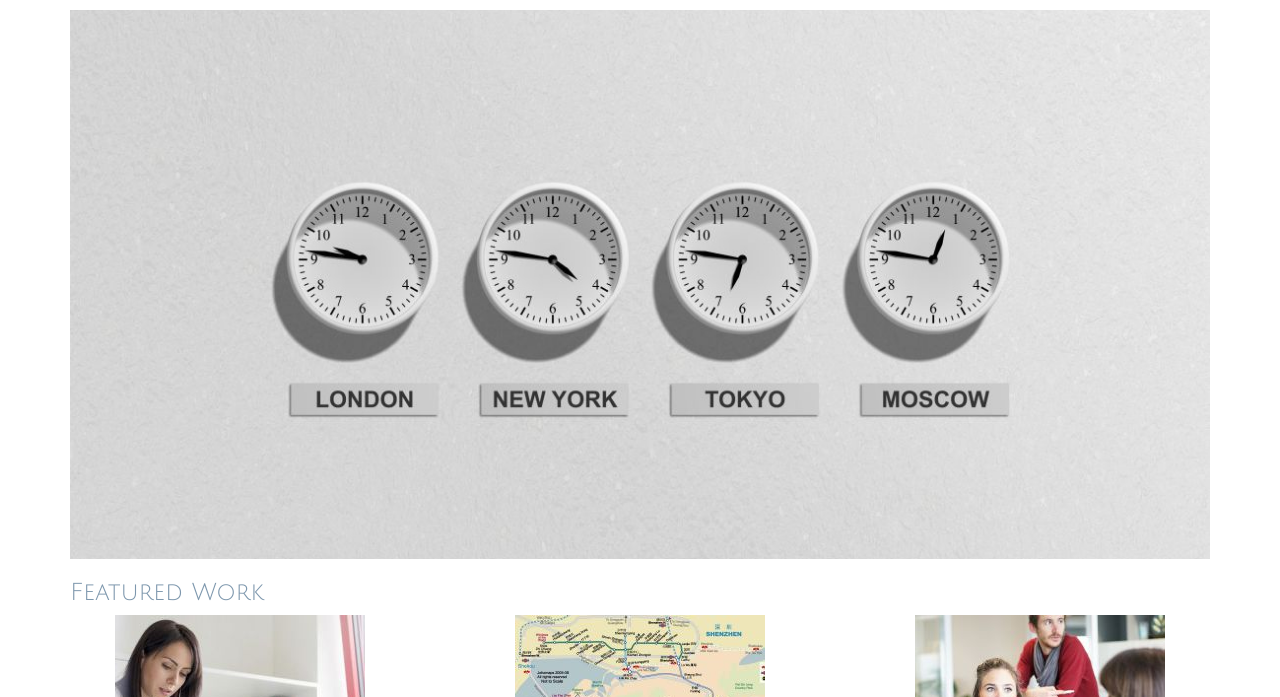
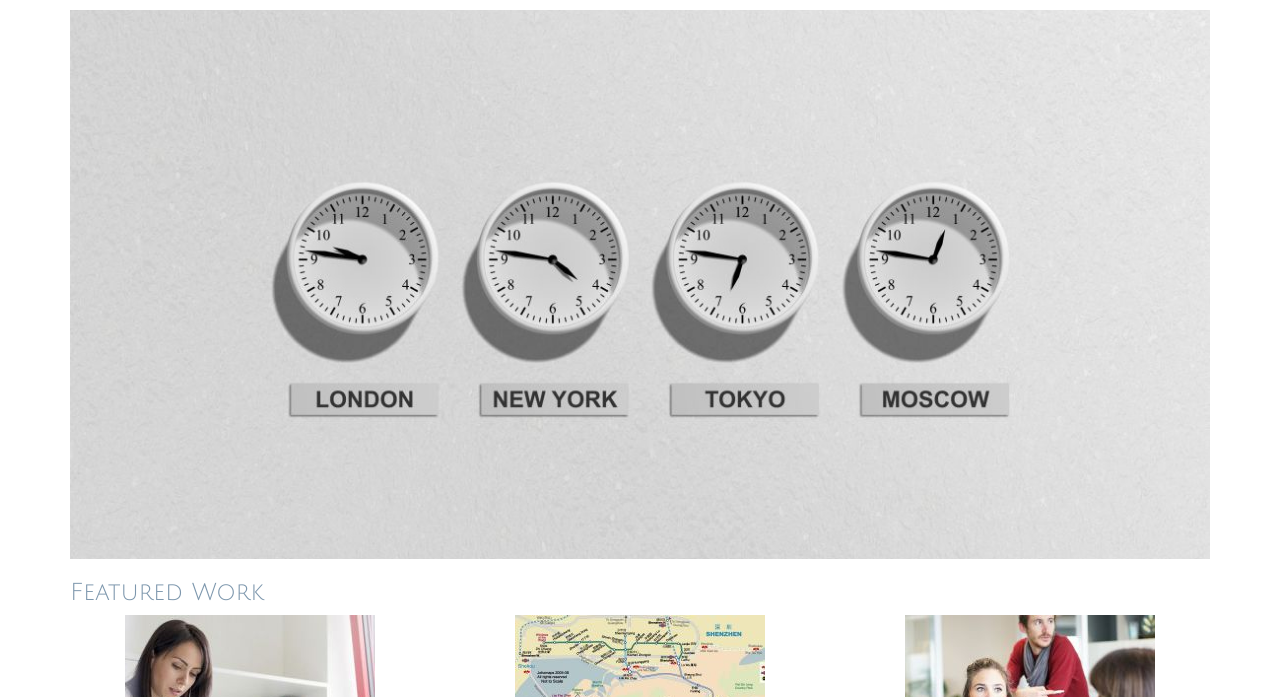
Before and after one commit to will-autoloop/PortfolioSite, a plain HTML site: page index.html in a window 1280 px wide. Shown: the part 103-800 px from the top of the page. Drawn offline with Linux system fonts and the light colour scheme.

Commit message:
Updates to Row & column relationships

```diff
--- a/index.html
+++ b/index.html
@@ -7,10 +7,8 @@
 			<!-- Define Charset, viewport size and reference stylesheets -->
 			<meta charset="utf-8">
 			<meta name="viewport" content="width=device-width, maximum-scale=1, initial-scale=1">
-
 			<link rel="stylesheet" type="text/css" href="css/custom.css">
 			<link rel="stylesheet" type="text/css" href="css/bootstrap.min.css">
-
 			<!-- Reference font for use in Title and Main -->
 			<link href="https://fonts.googleapis.com/css?family=Julius+Sans+One" rel="stylesheet">
 		</head>
@@ -35,21 +33,16 @@
 				<div id="seperator" class="row">
 						<div class="divider col-md-12"></div>
 				</div>
+				<!-- moved gallery id up to the main element -->
+				<main class="row" id="gallery">
 
-				<main class="row">
-					<section id="hero">
-						<div class="col col-lg-12">
-							<img src="img/hero.jpg" class="img-responsive" alt="Hero Image">
-						</div>
+					<section class="col col-lg-12">
+						<img src="img/hero.jpg" class="img-responsive" alt="Hero Image">
 					</section>
-
-					<section id="featured">
-						<div class="col col-md-12">
-							<h3>Featured Work</h3>
-						</div>
+					<!-- moved the col class to the section but also included the featured ID to maintain the typeography required for this text -->
+					<section class="col col-md-12" id="featured">
+						<h3>Featured Work</h3>
 					</section>
-
-					<section class="row" id="gallery">
 
 						<div id="skills" class="col col-lg-4 col-md-4 col-sm-6 col-xs-12">
 							<img id="gallery1" class="img-responsive" src="img/skills_1x.jpg" alt="skills image" tabindex="0" data-toggle="popover" data-placement="top" data-trigger="focus" title="Skills List" data-content="Project Management, Rugby Coach, World Traveller">
@@ -72,8 +65,6 @@
 							<p>Click on the image to see some of my projects</p>
 						</div>
 
-					</section>
-
 				</main>
 
 			</div>
```
